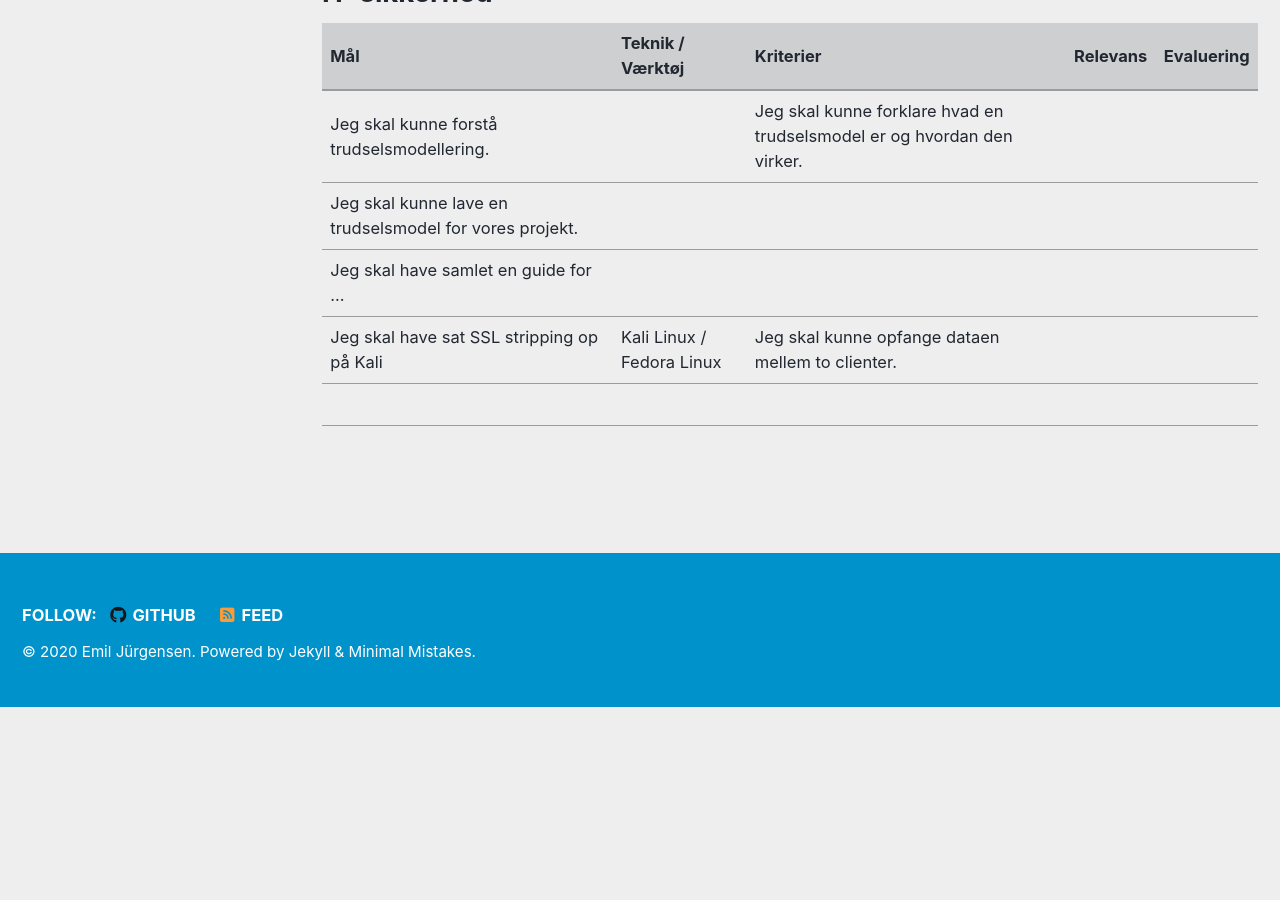
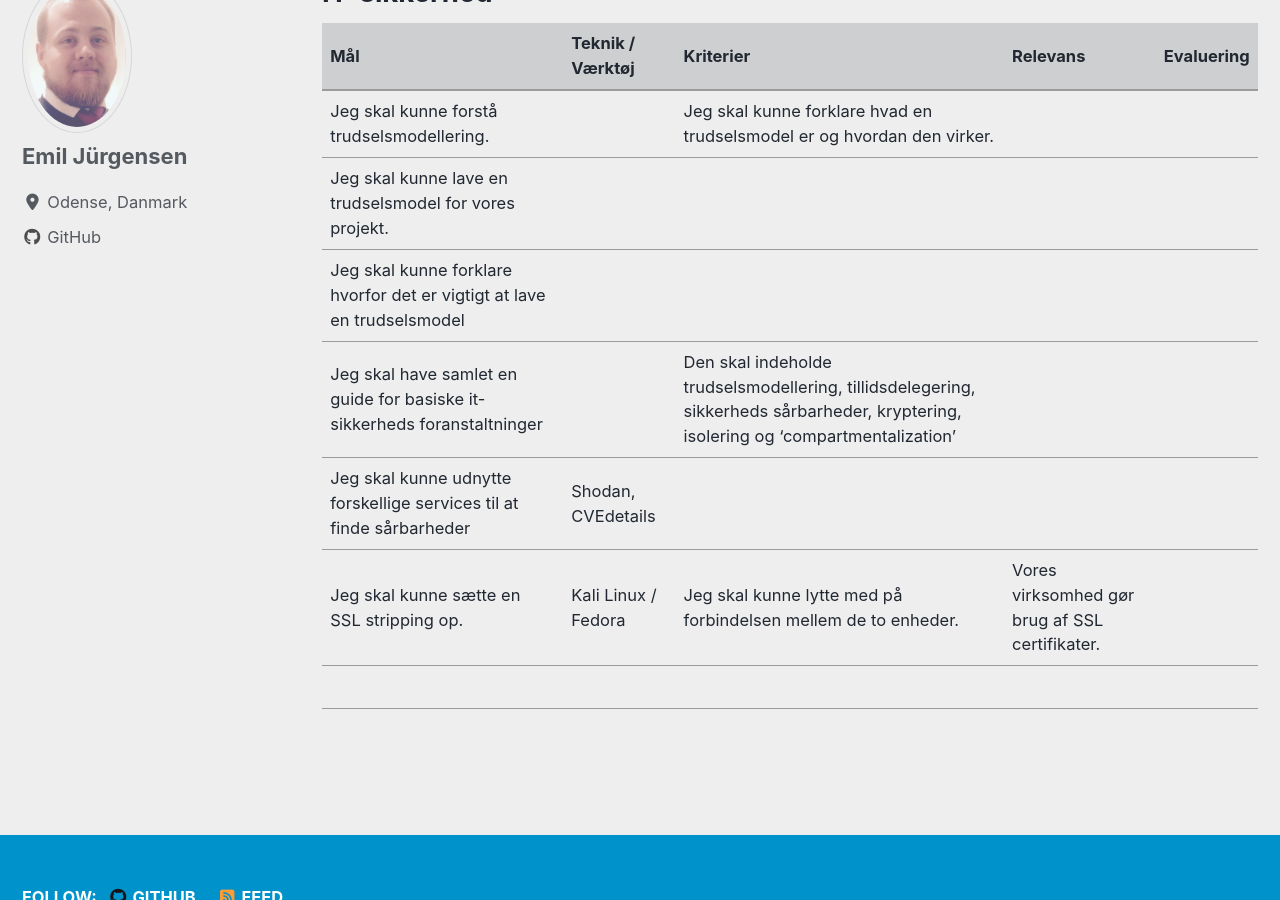
Before and after one commit to Emil428f/Portfolio, a Jekyll site: the page built from plan.md, in a window 1280 px wide and 900 px high, scrolled down 1520 px. Built offline with Jekyll 4.4.1, drawn with Linux system fonts in a browser that asks for light colours; cached includes are drawn as plain includes; nearby versions of some CDN libraries; before the commit the page ends 2227 px from its top, so only the background shows below that.

Commit message:
Update plan.md

```diff
--- a/plan.md
+++ b/plan.md
@@ -42,6 +42,8 @@ author_profile: true
 |-------|--------|---------|---------|---------|
 | Jeg skal kunne forstå trudselsmodellering. |  | Jeg skal kunne forklare hvad en trudselsmodel er og hvordan den virker. |  |  |
 | Jeg skal kunne lave en trudselsmodel for vores projekt. |  |  |  |  |
-| Jeg skal have samlet en guide for ... |  |  |  |  |
-| Jeg skal have sat SSL stripping op på Kali | Kali Linux / Fedora Linux | Jeg skal kunne opfange dataen mellem to clienter. |  |
+| Jeg skal kunne forklare hvorfor det er vigtigt at lave en trudselsmodel |  |  |  |  |
+| Jeg skal have samlet en guide for basiske it-sikkerheds foranstaltninger |  | Den skal indeholde trudselsmodellering, tillidsdelegering, sikkerheds sårbarheder, kryptering, isolering og 'compartmentalization' |  |  |
+| Jeg skal kunne udnytte forskellige services til at finde sårbarheder | Shodan, CVEdetails |  |  |
+| Jeg skal kunne sætte en SSL stripping op. | Kali Linux / Fedora | Jeg skal kunne lytte med på forbindelsen mellem de to enheder. | Vores virksomhed gør brug af SSL certifikater. |  |
 |  |  |  |  |  |
```
